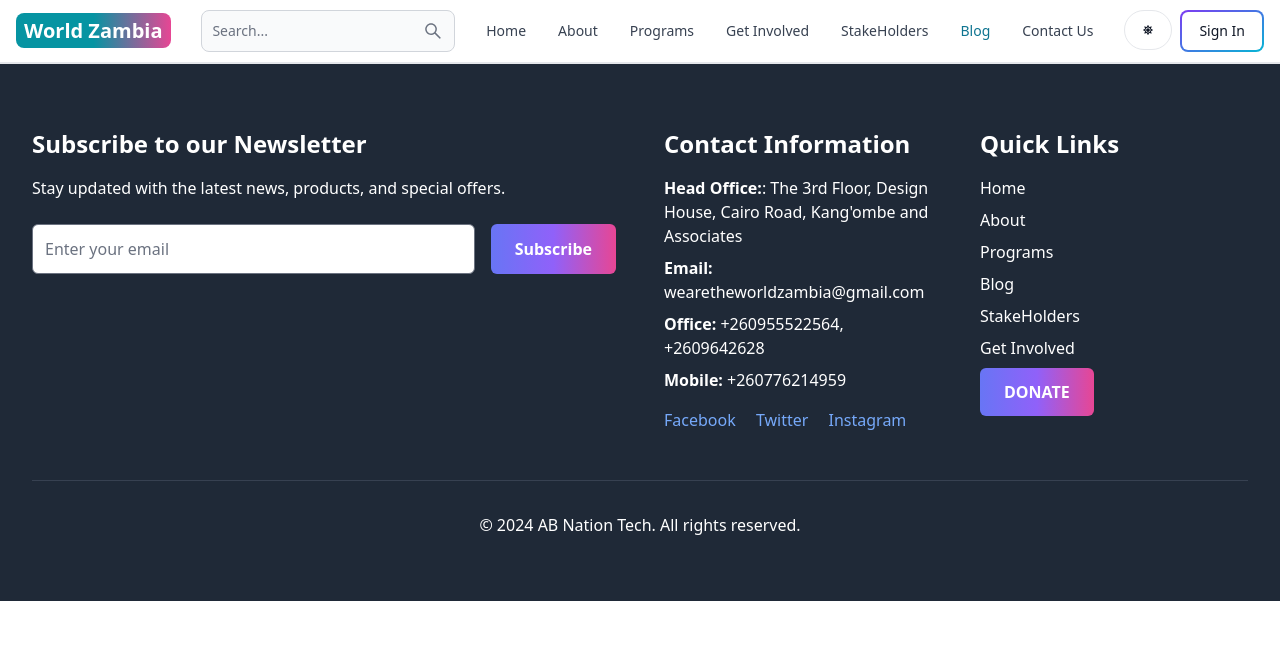
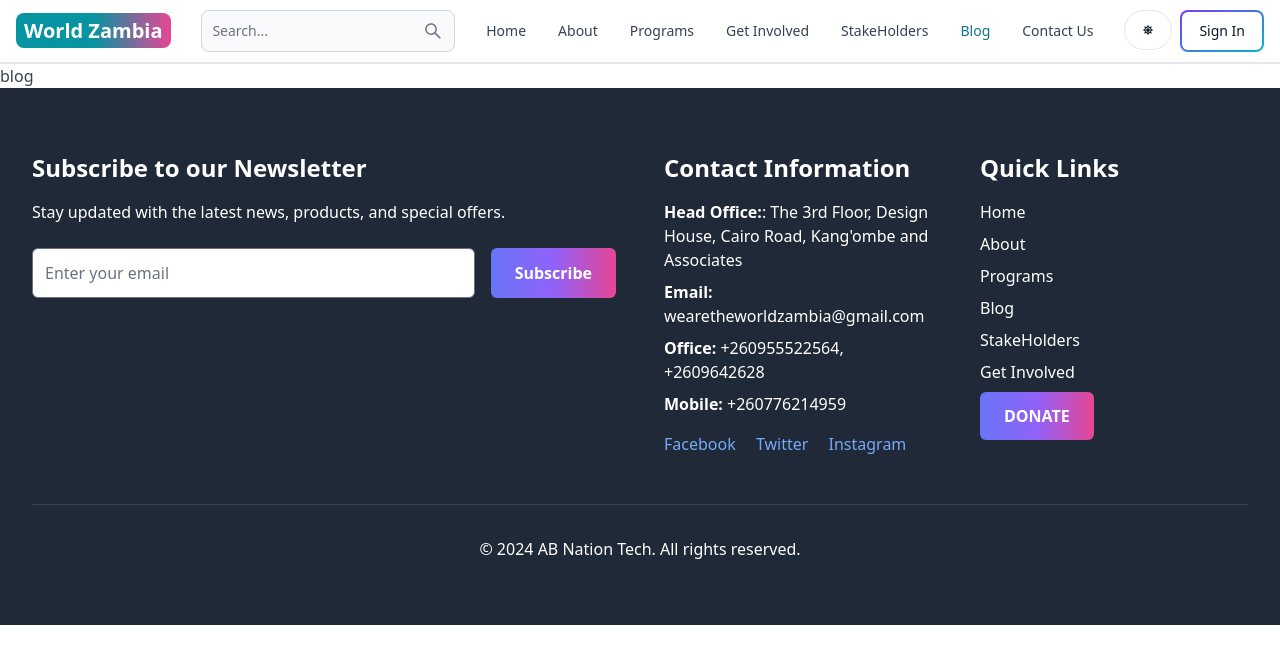
Before and after one commit to Estarab/mern-blog, a React (Vite) app in the folder client/: page /blog in a window 1280 px wide. Shown: the top 664 px of the page. Built offline with nearby package versions, Linux system fonts and the light colour scheme; no server answers.

Commit message:
blog and programs in header but to search

```diff
--- a/client/src/App.jsx
+++ b/client/src/App.jsx
@@ -46,8 +46,8 @@ export default function App() {
           <Route path='/update-post/:postId' element={<UpdatePost />} />
         </Route>
 
-        <Route path='/search' element={<Programs />} />
-        <Route path='/post/:postSlug' element={<Blog />} />
+        <Route path='/programs' element={<Programs />} />
+        <Route path='/blog' element={<Blog />} />
         <Route path='/donate' element={<Donate />} />
         <Route path='/get-involved' element={<GetInvolved />} />
         <Route path='/stake-holders' element={<StakeHolders />} />
--- a/client/src/pages/Blog.jsx
+++ b/client/src/pages/Blog.jsx
@@ -1,9 +1,10 @@
+//import PostCard from "../components/PostCard";
 
 
 export default function Blog() {
   return (
     <div>
-      Blog
+      blog
     </div>
   )
 }
```
Also changed, not shown: client/src/components/PostCard.jsx (+26 -0 lines).
